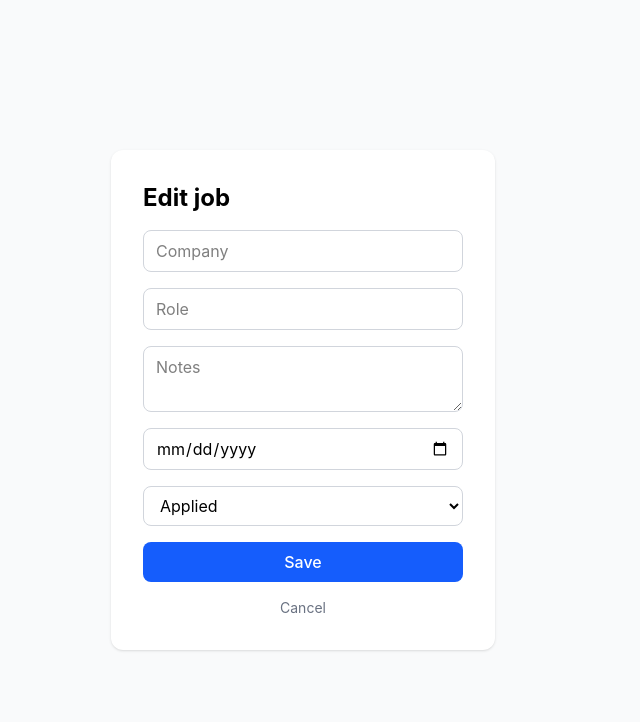
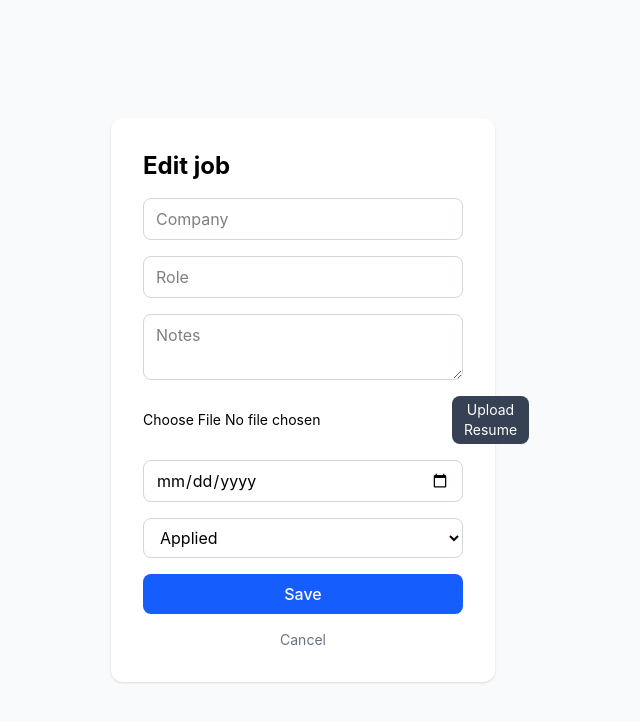
Before and after one commit to aimanh2250-lab/job-tracker, a React (Vite) app in the folder frontend/: page /jobs/1/edit in a window 1280 px wide. Shown: the top 722 px of the page, without its empty margins (337-977 px from the left). Built offline with nearby package versions, Linux system fonts and the light colour scheme; no server answers.

Commit message:
feat: upload a resume from the edit form

```diff
--- a/frontend/src/api.ts
+++ b/frontend/src/api.ts
@@ -4,7 +4,11 @@ const BASE_URL = "http://localhost:8080"; //backend address
 
 export async function api(path: string, options: RequestInit = {}) {
     const token = localStorage.getItem("token"); //read token from local storage
-    const headers: Record<string, string> = {"Content-Type": "application/json"};
+    const headers: Record<string, string> = {};
+    if (!(options.body instanceof FormData)) {
+        headers["Content-Type"] = "application/json";
+    }
+
     if (token){
         headers["Authorization"] = "Bearer " + token; //send token from Auth with Bearer in front
     }
--- a/frontend/src/pages/JobFormPage.tsx
+++ b/frontend/src/pages/JobFormPage.tsx
@@ -14,6 +14,8 @@ export default function JobFormPage() {
     const [status, setStatus] = useState('APPLIED');
     const [error, setError] = useState('');
     const navigate = useNavigate();
+    const [resumeFile, setResumeFile] = useState<File | null>(null);
+    const [message, setMessage] = useState('');
 
     useEffect(() => {
         async function load() {
@@ -44,20 +46,57 @@ export default function JobFormPage() {
         }
     }
 
+    async function handleUpload() {
+        if (!resumeFile) {
+            setError("Please choose a PDF or DOCX file first");
+            return;
+        }
+        const formData = new FormData();
+        formData.append("file", resumeFile);
+        try {
+            await api("/api/jobs/" + id + "/resume", {method: "POST", body: formData});
+            setMessage("Resume uploaded");
+        } catch (err) {
+            setError((err as Error).message);
+        }
+    }
+
     return (
         <div className="min-h-screen bg-gray-50 flex items-center justify-center p-4">
-        <form className="bg-white rounded-xl shadow-sm p-8 w-full max-w-sm flex flex-col gap-4" onSubmit={handleSubmit}>
+            <form className="bg-white rounded-xl shadow-sm p-8 w-full max-w-sm flex flex-col gap-4"
+                  onSubmit={handleSubmit}>
                 <h1 className="text-2xl font-bold">{isEdit ? "Edit job" : "Add job"}</h1>
-            <input className="border border-gray-300 rounded-lg px-3 py-2 focus:outline-none focus:ring-2 focus:ring-blue-500" placeholder="Company" value={company} required={true}
+                <input
+                    className="border border-gray-300 rounded-lg px-3 py-2 focus:outline-none focus:ring-2 focus:ring-blue-500"
+                    placeholder="Company" value={company} required={true}
                     onChange={(e) => setCompany(e.target.value)}/>
-            <input className="border border-gray-300 rounded-lg px-3 py-2 focus:outline-none focus:ring-2 focus:ring-blue-500" placeholder="Role" value={role} required={true}
+                <input
+                    className="border border-gray-300 rounded-lg px-3 py-2 focus:outline-none focus:ring-2 focus:ring-blue-500"
+                    placeholder="Role" value={role} required={true}
                     onChange={(e) => setRole(e.target.value)}/>
-            <textarea className="border border-gray-300 rounded-lg px-3 py-2 focus:outline-none focus:ring-2 focus:ring-blue-500" placeholder="Notes" value={notes}
+                <textarea
+                    className="border border-gray-300 rounded-lg px-3 py-2 focus:outline-none focus:ring-2 focus:ring-blue-500"
+                    placeholder="Notes" value={notes}
                     onChange={(e) => setNotes(e.target.value)}/>
-            <input className ="border border-gray-300 rounded-lg px-3 py-2 focus:outline-none focus:ring-2 focus:ring-blue-500" placeholder="Applied Date" type="date" value={appliedDate}
+                {isEdit && (
+                    <div className="flex items-center gap-2">
+                        <input type="file" accept=".pdf,.docx" className="text-sm"
+                               onChange={(e) => setResumeFile(e.target.files?.[0] ?? null)}/>
+                        <button type="button" onClick={handleUpload}
+                                className="bg-gray-700 hover:bg-gray-800 text-white text-sm rounded-lg px-3 py-1"> Upload
+                            Resume
+                        </button>
+                        {message && <p className="text-green-600">{message}</p>}
+                    </div>
+                )}
+                <input
+                    className="border border-gray-300 rounded-lg px-3 py-2 focus:outline-none focus:ring-2 focus:ring-blue-500"
+                    placeholder="Applied Date" type="date" value={appliedDate}
                     required={true}
                     onChange={(e) => setAppliedDate(e.target.value)}/>
-            <select className="border border-gray-300 rounded-lg px-3 py-2 focus:outline-none focus:ring-2 focus:ring-blue-500" value={status}
+                <select
+                    className="border border-gray-300 rounded-lg px-3 py-2 focus:outline-none focus:ring-2 focus:ring-blue-500"
+                    value={status}
                     onChange={(e) => setStatus(e.target.value)}> {/* filter by status */}
                     <option value="APPLIED">Applied</option>
                     <option value="INTERVIEW">Interview</option>
--- a/frontend/src/types.ts
+++ b/frontend/src/types.ts
@@ -9,6 +9,7 @@ export interface Job {
     notes : string | null; //notes can be empty
     createdAt: string;
     status : Status;
+    hasResume : boolean;
 }
 
 export interface JobPage {
```
Lines whose indentation alone changed are shown as unchanged.
